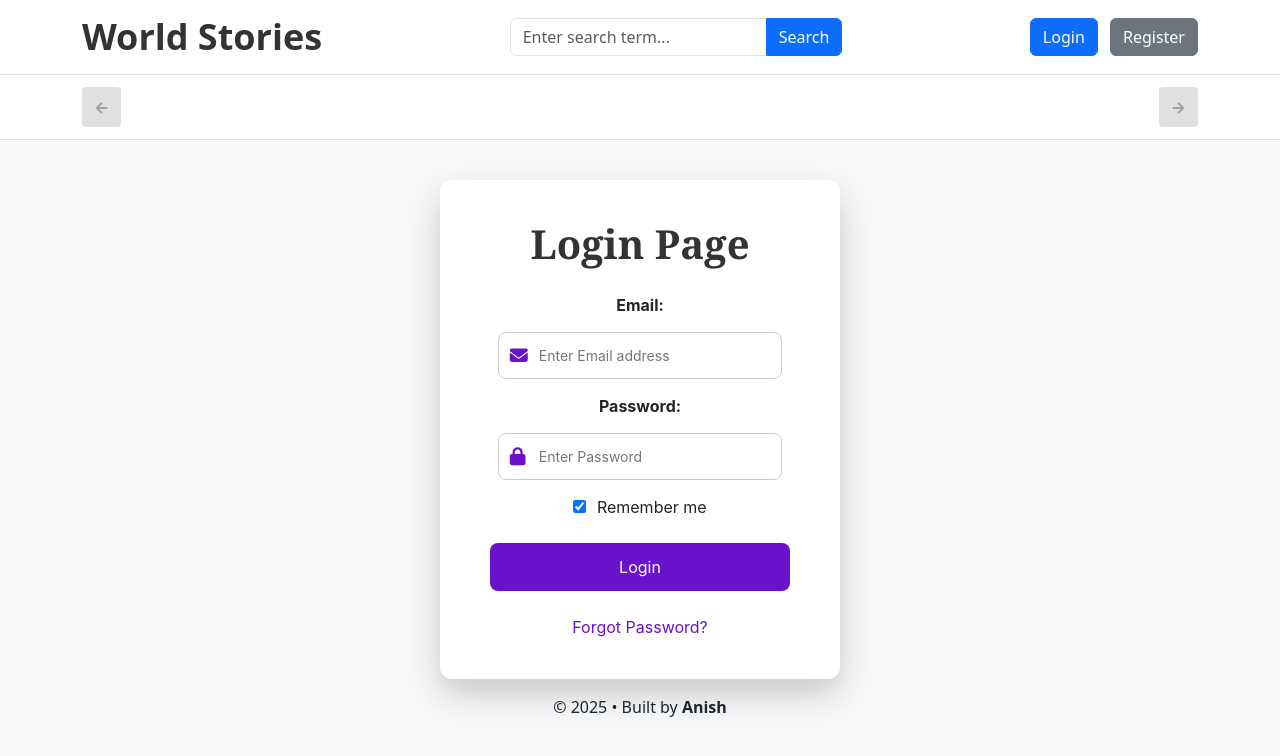
After one commit to AnishOli/WorldStories-blog, a Django app: page /login/ in a window 1280 px wide. The commit adds this page. Shown: the top 756 px of the page. Run offline with Django 5.2, Linux system fonts and the light colour scheme; data that the repository does not hold is empty.

Commit message:
Custom User model, login, register and profile function done

```diff
--- a/accounts/models.py
+++ b/accounts/models.py
@@ -33,10 +33,11 @@ class Customer (AbstractBaseUser, PermissionsMixin):
     last_name = models.CharField(max_length=200)
     email = models.EmailField(unique=True,max_length=200)
     phone_number = models.CharField(max_length=10, unique=True)
+    city = models.CharField(max_length=200, null=True)
     dob = models.DateField(blank=True, null=True)
     profile_image = models.ImageField(
         upload_to="",
-        default='images/abc.jpg',
+        default='images/bg.jpg',
         blank=True,
         null=True
     )
--- /dev/null
+++ b/accounts/urls.py
@@ -0,0 +1,19 @@
+from django.conf import settings
+from django.urls import path, include
+
+from . import views
+
+
+from django.conf.urls.static import static
+from django.conf import settings
+
+urlpatterns = [
+
+
+    path('login/', views.user_login, name='login'),
+    path('register/', views.register, name='register'),
+    path('logout/', views.user_logout, name='logout'),
+    path('profile/', views.user_profile, name='profile'),
+    path("update-profile-image/", views.update_profile_image, name="update_profile_image"),
+    path("delete-profile-image/", views.delete_profile_image, name="delete_profile_image"),
+]+ static(settings.MEDIA_URL,document_root = settings.MEDIA_ROOT)
--- a/accounts/views.py
+++ b/accounts/views.py
@@ -1,3 +1,142 @@
-from django.shortcuts import render
+import os
+from django.contrib import messages
+from django.shortcuts import redirect, render
+from accounts.models import Customer
+from django.contrib.auth.hashers import check_password
+from django.contrib.auth import login, logout,authenticate
+from django.contrib.auth.decorators import login_required
 
 # Create your views here.
+def user_login(request):
+    if request.method == "POST":
+        #receive data
+        #validation
+        #check data exist on db
+        # save login detail
+        email = request.POST.get("email")
+        password = request.POST.get("password")
+        try:
+            user = Customer.objects.get(email= email)
+        except Customer.DoesNotExist:
+            messages.error(request,"user doesnot exist")
+            return render(request, 'login.html')
+
+        if check_password(password,user.password):
+            login(request,user)
+            return redirect('home')
+        else:
+            messages.error(request,"Sorry incorrect password")
+    return render(request, 'login.html')
+
+
+def register(request):
+    if request.method == "POST":
+       # receive payload setp1
+
+        first_name = request.POST.get("first_name")
+        last_name = request.POST.get("last_name")
+        email = request.POST.get("email")
+        phone = request.POST.get("phone_number")
+        city = request.POST.get("city")
+        dob = request.POST.get("dob")
+        password1 = request.POST.get("password1")
+        password2 = request.POST.get("password2")
+ #step 2 validate
+        # Password match check
+        if password1 != password2:
+            messages.error(request, "Passwords do not match!")
+            return redirect("register")
+
+        # Email exists check
+        if Customer.objects.filter(email=email).exists():
+            messages.error(request, "Email is already taken!")
+            return redirect("register")
+
+        # Phone exists check
+        if Customer.objects.filter(phone_number=phone).exists():
+            messages.error(request, "Phone number is already registered!")
+            return redirect("register")
+
+
+
+       # cretae db model
+
+        # Create user
+        user = Customer.objects.create_user(
+            first_name=first_name,
+            last_name=last_name,
+            email=email,
+            phone_number=phone,
+            city=city,
+            dob=dob,
+        )
+        user.set_password(password1)
+        user.save()
+        messages.success(request, "Account created successfully!")
+        # subject = "Your accounts need to verified"
+        # message =f'hi{Customer.first_name}, Check you email to verify'
+        # email_form= settings.EMAIL_HOST_USER
+        # recipient_list= [Customer.email,]
+        # send_mail(subject, message,email_form,recipient_list)
+
+        return redirect("login")
+
+    return render(request, "register.html")
+
+
+#signout user
+
+def user_logout(request):
+    logout(request)
+    return redirect('home')
+
+
+def user_profile(request):
+    customer = request.user
+
+    if request.method == "POST":
+        customer.first_name = request.POST.get("first_name")
+        customer.last_name = request.POST.get("last_name")
+        customer.phone_number = request.POST.get("phone_number")
+        customer.city = request.POST.get("city")
+
+        dob_value = request.POST.get("dob")
+        if dob_value == "" or dob_value is None:
+            customer.dob = None
+        else:
+            customer.dob = dob_value
+
+        customer.save()
+        return redirect("profile")
+
+    return render(request, 'profile.html', {'customer': customer,'hide_categories': True})
+
+
+@login_required
+def update_profile_image(request):
+    if request.method == "POST":
+        image = request.FILES.get("profile_image")
+        if image:
+            request.user.profile_image = image
+            request.user.save()
+        return redirect("profile")
+
+
+
+
+@login_required
+def delete_profile_image(request):
+    user = request.user
+
+    # Only delete if not default
+    if user.profile_image and user.profile_image.name != "bg.jpg":
+        image_path = user.profile_image.path
+
+        if os.path.exists(image_path):
+            os.remove(image_path)   # delete file from disk
+
+    # Reset to default
+    user.profile_image = "bg.jpg"
+    user.save()
+
+    return redirect("profile")
--- a/blog_main/urls.py
+++ b/blog_main/urls.py
@@ -25,9 +25,11 @@ urlpatterns = [
     path('admin/', admin.site.urls),
     path('', views.home, name = "home"),
     path('category/', include('blogs.urls')),
-    path('<slug:slug>/', BlogsView.blogs, name='blogs'),
-    #path('',include()),
+
+    path('', include('accounts.urls')),
 
 #search endpoint
-path('blogs/search/', BlogsView.search, name = "search")
+path('blogs/search/', BlogsView.search, name = "search"),
+
+path('<slug:slug>/', BlogsView.blogs, name='blogs'),
 ] + static(settings.MEDIA_URL,document_root = settings.MEDIA_ROOT)
--- a/blogs/context_processors.py
+++ b/blogs/context_processors.py
@@ -3,10 +3,13 @@
 from django.urls import resolve
 from assignments.models import SocialLink
 from blogs.models import Category
+# from django.contrib.auth.decorators import login_required
+# from django.contrib.auth import login
 
+# @login_required(login_url=login)
 def get_categories(request):
     view_name = resolve(request.path_info).url_name
-    if view_name in ['home', 'posts_by_category','blogs','search',]:  # only for these views we will write here where we need it
+    if view_name in ['home', 'posts_by_category','blogs','search','register', 'login']:  # only for these views we will write here where we need it
         categories = Category.objects.all()
         return {'categories': categories}
     return {}
--- a/static/css/blog.css
+++ b/static/css/blog.css
@@ -25,6 +25,7 @@ body {
   padding: 10px 0;
   border-bottom: 1px solid #dee2e6;
 }
+
 .blog-name {
   font-weight: 700;
   color: #333;
--- a/templates/base.html
+++ b/templates/base.html
@@ -17,19 +17,48 @@
       <div>
         <form action="{% url 'search'%}" method = "GET">
                     <div class="input-group">
-                        <input class="form-control" type="text" placeholder="Enter search term..." name= "keyword" value= {{keyword}} aria-label="Enter search term..." aria-describedby="button-search" />
+                        <input class="form-control" type="text" placeholder="Enter search term..."  aria-label="Enter search term..." aria-describedby="button-search" name= "keyword" value= {{keyword}}>
                         <button class="btn btn-primary" id="button-search" type="submit">Search</button>
                     </div>
         </form>
       </div>
       <div>
-        <button class="btn btn-login me-2">Login</button>
-        <button class="btn btn-register">Register</button>
+
+        {% if request.user.is_authenticated %}
+        <div class="d-flex align-items-center gap-3">
+
+          <a class="mb-0" style = "text-decoration:none; font-size:30px; font-family:italic; color:Black">{{ request.user.first_name }}</a>
+      {% comment %} <a href="{%url 'profile'%}">
+        <img
+            src="{{ request.user.profile.image.url }}"
+
+            style="width:40px; height:40px; border-radius:50%; object-fit:cover;">
+    </a>  {% endcomment %}
+
+     {% if request.user.profile.image %}
+    <a href="{% url 'profile' %}">
+    <img src="{{ request.user.profile.image.url }}"
+         style="width:40px; height:40px; border-radius:50%; object-fit:cover;">
+{% else %}
+      <a href="{% url 'profile' %}">
+    <img  src="/static/images/abc.jpg"
+         style="width:40px; height:40px; border-radius:50%; object-fit:cover;">
+{% endif %}
+
+    <a href="{%url 'logout'%}" class="btn btn-primary me-2">Logout</a>
+</div>
+        {% else %}
+           <a href="{% url 'login'%}" class= "btn btn-primary me-2 ">Login</a>
+        <a href="{% url 'register'%}" class= "btn btn-secondary ">Register</a>
+        {% endif %}
+
+
       </div>
     </div>
   </div>
 
   <!-- Navigation Categories with Arrows -->
+  {% if not hide_categories %}
   <div class="nav-categories">
     <div class="container">
       <div class="nav-wrapper">
@@ -47,6 +76,7 @@
       </div>
     </div>
   </div>
+  {%endif%}
 
   <!-- Main Content -->
   {% block content %}
--- /dev/null
+++ b/templates/login.html
@@ -0,0 +1,170 @@
+{% extends 'base.html' %}
+
+{% block content %}
+<style>
+/* SCOPED ONLY TO LOGIN PAGE */
+.login-page {
+    display: flex;
+    justify-content: center;
+    margin-top: 40px;
+    font-family: 'Inter', sans-serif;
+}
+
+/* Card style */
+.login-page form {
+    width: 400px;
+    background: #ffffff;
+    padding: 40px 30px;
+    border-radius: 12px;
+    box-shadow: 0 15px 35px rgba(0,0,0,0.2);
+    text-align: center;
+}
+
+/* Heading */
+.login-page h1 {
+    margin-bottom: 25px;
+    color: #333;
+    font-weight: 600;
+}
+
+/* Input wrapper for icons */
+.login-page .input-wrapper {
+    position: relative;
+    margin: 15px 0;
+    width: 90%;
+    margin-left: auto;
+    margin-right: auto;
+}
+
+/* Icons inside input */
+.login-page .input-wrapper i {
+    position: absolute;
+    top: 50%;
+    left: 12px;
+    transform: translateY(-50%);
+    font-size: 18px;
+    color: #6a11cb;
+}
+
+/* Input fields */
+.login-page input[type=email],
+.login-page input[type=password] {
+    width: 100%;
+    padding: 12px 15px 12px 40px; /* left padding increased for icon */
+    border-radius: 8px;
+    border: 1px solid #ccc;
+    font-size: 14px;
+    transition: 0.3s;
+}
+
+/* Focus effect */
+.login-page input:focus {
+    border-color: #6a11cb;
+    box-shadow: 0 0 5px rgba(106,17,203,0.4);
+    outline: none;
+}
+
+/* Submit button */
+.login-page button[type=submit] {
+    width: 95%;
+    padding: 12px;
+    background: #6a11cb;
+    color: white;
+    border: none;
+    border-radius: 8px;
+    font-size: 16px;
+    cursor: pointer;
+    transition: 0.3s;
+}
+
+.login-page button[type=submit]:hover {
+    background: #2575fc;
+}
+
+/* Links */
+.login-page a {
+    color: #6a11cb;
+    text-decoration: none;
+}
+
+.login-page a:hover {
+    text-decoration: underline;
+}
+
+/* Error alert */
+.login-page .alert-danger {
+    background-color: #f8d7da;
+    color: #721c24;
+    padding: 10px 15px;
+    border-radius: 6px;
+    margin-bottom: 15px;
+    text-align: left;
+}
+
+/* Checkbox */
+.login-page input[type="checkbox"] {
+    margin-right: 6px;
+}
+
+/* Responsive */
+@media screen and (max-width: 480px) {
+    .login-page form {
+        width: 90%;
+        padding: 30px 20px;
+    }
+}
+</style>
+
+<!-- FONT AWESOME ICONS -->
+<link rel="stylesheet" href="https://cdnjs.cloudflare.com/ajax/libs/font-awesome/6.5.0/css/all.min.css">
+
+<div class="login-page">
+
+<form action="#" method="POST">
+      {% csrf_token %}
+
+<h1>Login Page</h1>
+
+<div class="card-body">
+    {% if messages %}
+        <div class="alert alert-danger">
+            {% for message in messages %}
+                <p>{{ message }}</p>
+            {% endfor %}
+        </div>
+    {% endif %}
+</div>
+
+<div class="container">
+
+    <!-- Email Field -->
+    <label for="email"><b>Email:</b></label>
+    <div class="input-wrapper">
+        <i class="fa-solid fa-envelope"></i>
+        <input type="email" id="email" placeholder="Enter Email address" name="email" required>
+    </div>
+
+    <!-- Password Field -->
+    <label for="password"><b>Password:</b></label>
+    <div class="input-wrapper">
+        <i class="fa-solid fa-lock"></i>
+        <input type="password" id="password" placeholder="Enter Password" name="password" required>
+    </div>
+
+    <label>
+      <input type="checkbox" checked="checked" name="remember"> Remember me
+    </label>
+
+    <br><br>
+
+    <button type="submit">Login</button>
+
+    <br><br>
+    <a href="#">Forgot Password?</a>
+
+</div>
+</form>
+
+</div>
+
+{% endblock content %}
```
Also changed, not shown: templates/profile.html (added, +95 -0 lines), templates/register.html (added, +86 -0 lines), accounts/migrations/0001_initial.py, accounts/migrations/0002_alter_customer_city.py (added).
